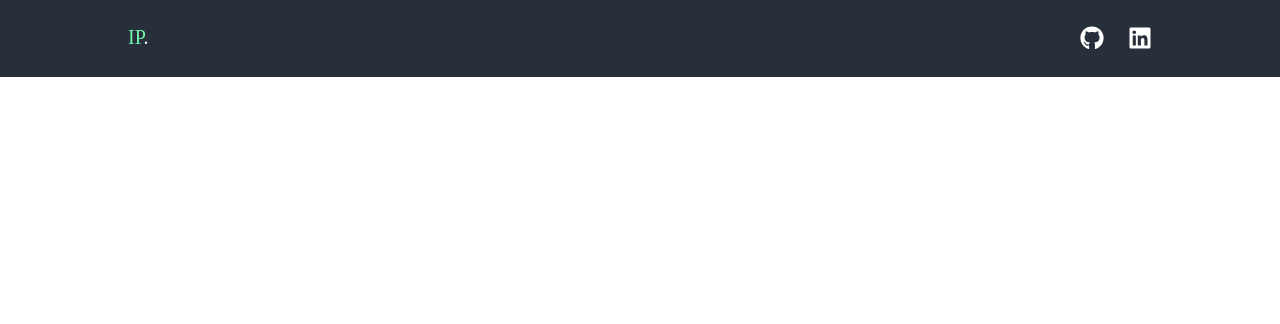
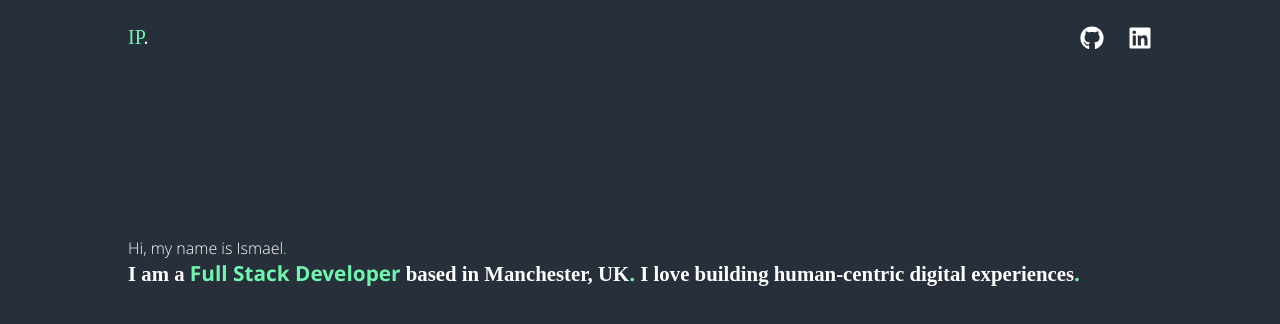
Before and after one commit to ismaelpaul/portfolio, a Next.js app: page / in a window 1280 px wide. Shown: the top 324 px of the page. Built offline with nearby package versions, Linux system fonts and the light colour scheme.

Commit message:
Add Header component and delete <div>

```diff
--- a/pages/index.js
+++ b/pages/index.js
@@ -2,10 +2,11 @@ import dynamic from 'next/dynamic';
 import Head from 'next/head';
 
 const Navbar = dynamic(() => import('../components/Navbar'));
+const Header = dynamic(() => import('../components/Header'));
 
 export default function Home() {
 	return (
-		<div>
+		<>
 			<Head>
 				<title>Ismael Paul Portfolio</title>
 				<meta name="title" content="Ismael Paul Portfolio" />
@@ -14,8 +15,9 @@ export default function Home() {
 					content="web developer, frontend developer"
 				></meta>
 			</Head>
+			<Navbar />
 
-			<Navbar />
-		</div>
+			<Header />
+		</>
 	);
 }
```
